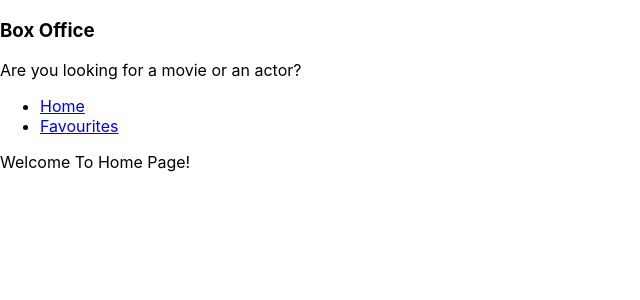
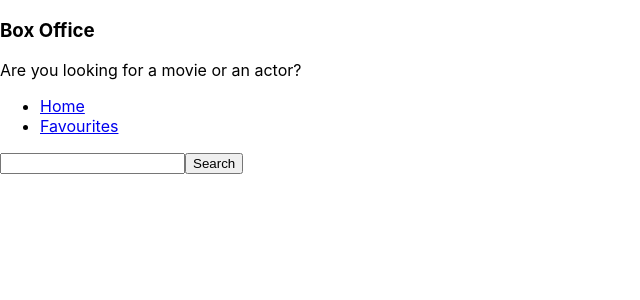
Before and after one commit to Dhrumi-Vakhariya/box-office-app, a React (Create React App) app: page / in a window 1280 px wide. Shown: the top 300 px of the page, without its empty margins (0-640 px from the left). Built offline with nearby package versions, Linux system fonts and the light colour scheme.

Commit message:
Implemented search button and integrated TV MAZE API

```diff
--- a/src/pages/Home.js
+++ b/src/pages/Home.js
@@ -1,8 +1,43 @@
-import React from "react";
+import React, { useState } from "react";
 import MainLayout from "../components/MainLayout";
 
 const Home = () => {
-  return <MainLayout>Welcome To Home Page!</MainLayout>;
+  const [input, setinput] = useState("");
+
+  const onInputChange = ev => {
+    setinput(ev.target.value);
+  };
+
+  const onSearch = () => {
+    // https://api.tvmaze.com/search/shows?q=girls
+
+    fetch(`https://api.tvmaze.com/search/shows?q=${input}`).then(res =>
+      res.json().then(result => {
+        console.log("first", result);
+      })
+    );
+  };
+
+  const onKeyDown = ev => {
+    console.log("not 13");
+    if (ev.keyCode === 13) {
+      onSearch();
+    }
+  };
+
+  return (
+    <MainLayout>
+      <input
+        type="text"
+        onChange={onInputChange}
+        value={input}
+        onKeyDown={onKeyDown}
+      />
+      <button type="button" onClick={onSearch}>
+        Search
+      </button>
+    </MainLayout>
+  );
 };
 
 export default Home;
```
